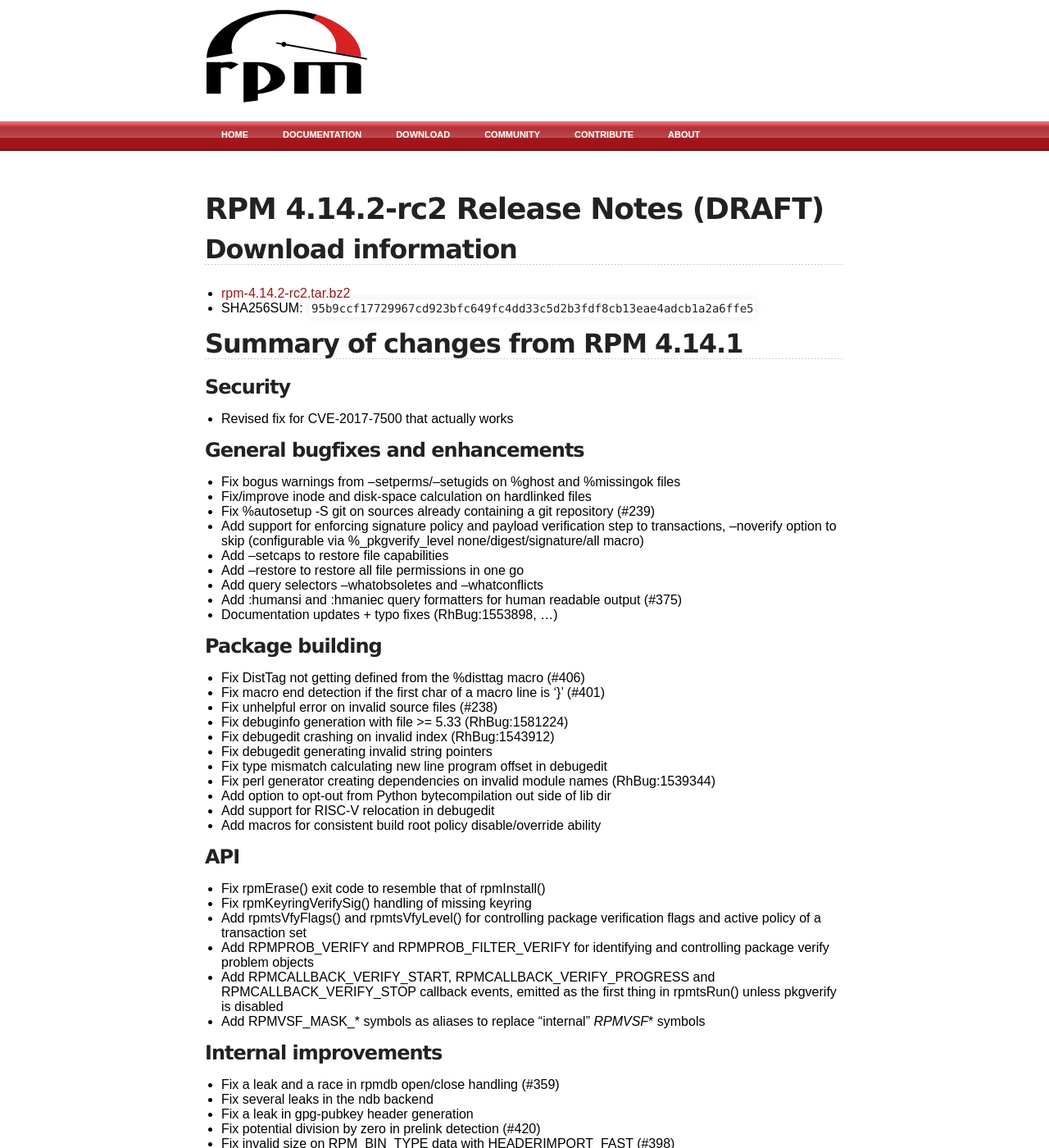
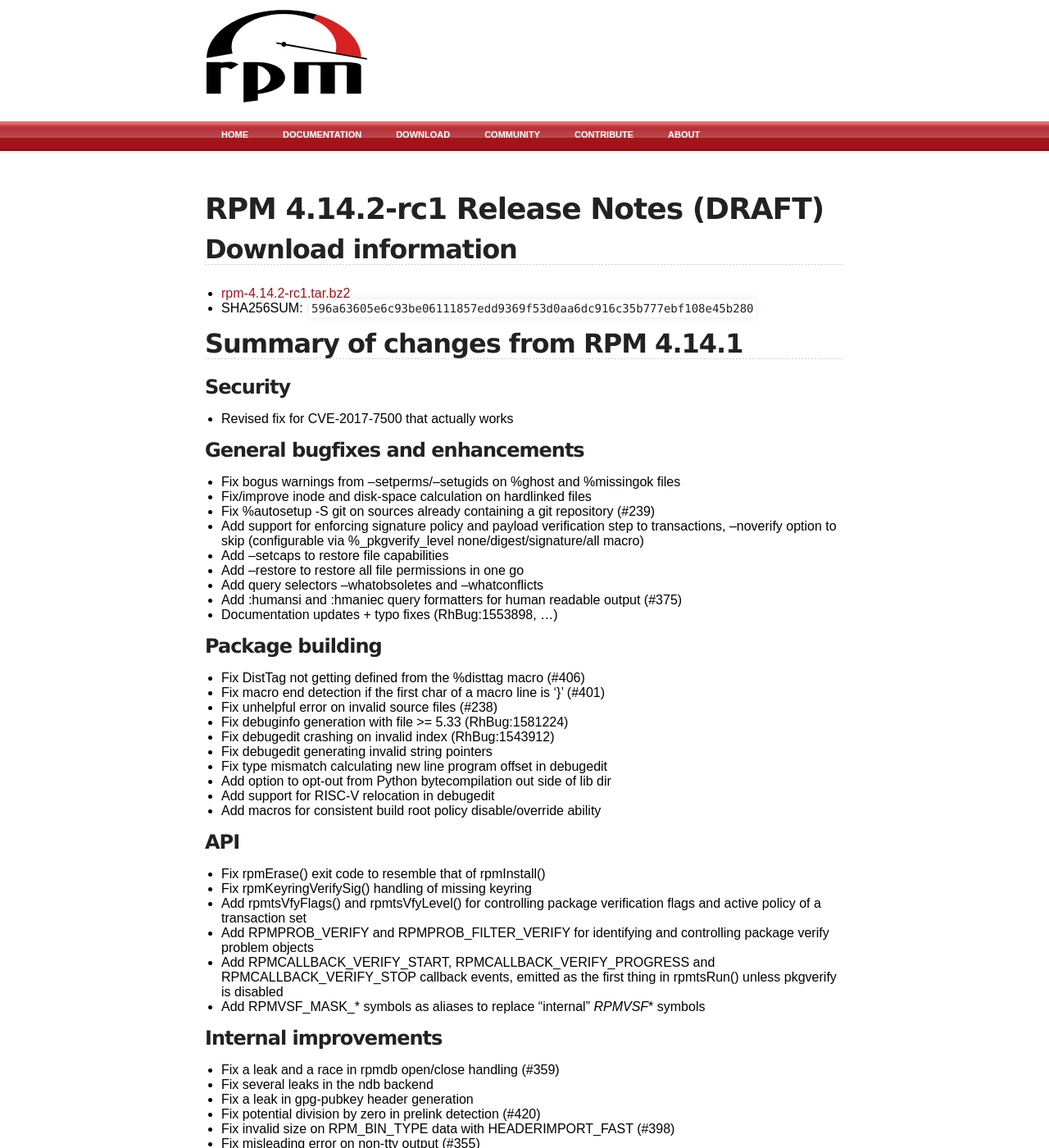
Before and after one commit to rpm-software-management/rpm-web, a Jekyll site: the page built from wiki/Releases/4.14.2.md, in a window 1280 px wide and 1400 px high. Shown: the whole window at 82% size. Built offline with Jekyll 4.4.1, drawn with Linux system fonts in a browser that asks for light colours; some of the changed text lies outside the part shown.

Commit message:
Revert "Add 4.14.2-rc2 release"
Oops, not ready yet afterall...

This reverts commit b485611601812c0e50d47845e09ec977ee27b91b.

```diff
--- a/wiki/Releases/4.14.2.md
+++ b/wiki/Releases/4.14.2.md
@@ -3,11 +3,11 @@ layout: default
 title: rpm.org - Releases
 ---
 
-# RPM 4.14.2-rc2 Release Notes (DRAFT)
+# RPM 4.14.2-rc1 Release Notes (DRAFT)
 
 ## Download information
- * [rpm-4.14.2-rc2.tar.bz2](http://ftp.rpm.org/releases/testing/rpm-4.14.2-rc2.tar.bz2)
- * SHA256SUM: `95b9ccf17729967cd923bfc649fc4dd33c5d2b3fdf8cb13eae4adcb1a2a6ffe5`
+ * [rpm-4.14.2-rc1.tar.bz2](http://ftp.rpm.org/releases/testing/rpm-4.14.2-rc1.tar.bz2)
+ * SHA256SUM: `596a63605e6c93be06111857edd9369f53d0aa6dc916c35b777ebf108e45b280`
 
 ## Summary of changes from RPM 4.14.1
 
@@ -38,7 +38,6 @@ title: rpm.org - Releases
 * Fix debugedit crashing on invalid index (RhBug:1543912)
 * Fix debugedit generating invalid string pointers
 * Fix type mismatch calculating new line program offset in debugedit
-* Fix perl generator creating dependencies on invalid module names (RhBug:1539344)
 * Add option to opt-out from Python bytecompilation out side of lib dir
 * Add support for RISC-V relocation in debugedit
 * Add macros for consistent build root policy disable/override ability
```
Also changed, not shown: other parts of wiki/Releases/4.14.2.md (+1 -1 lines), index.md (+0 -3 lines), timeline.md (+0 -2 lines).
